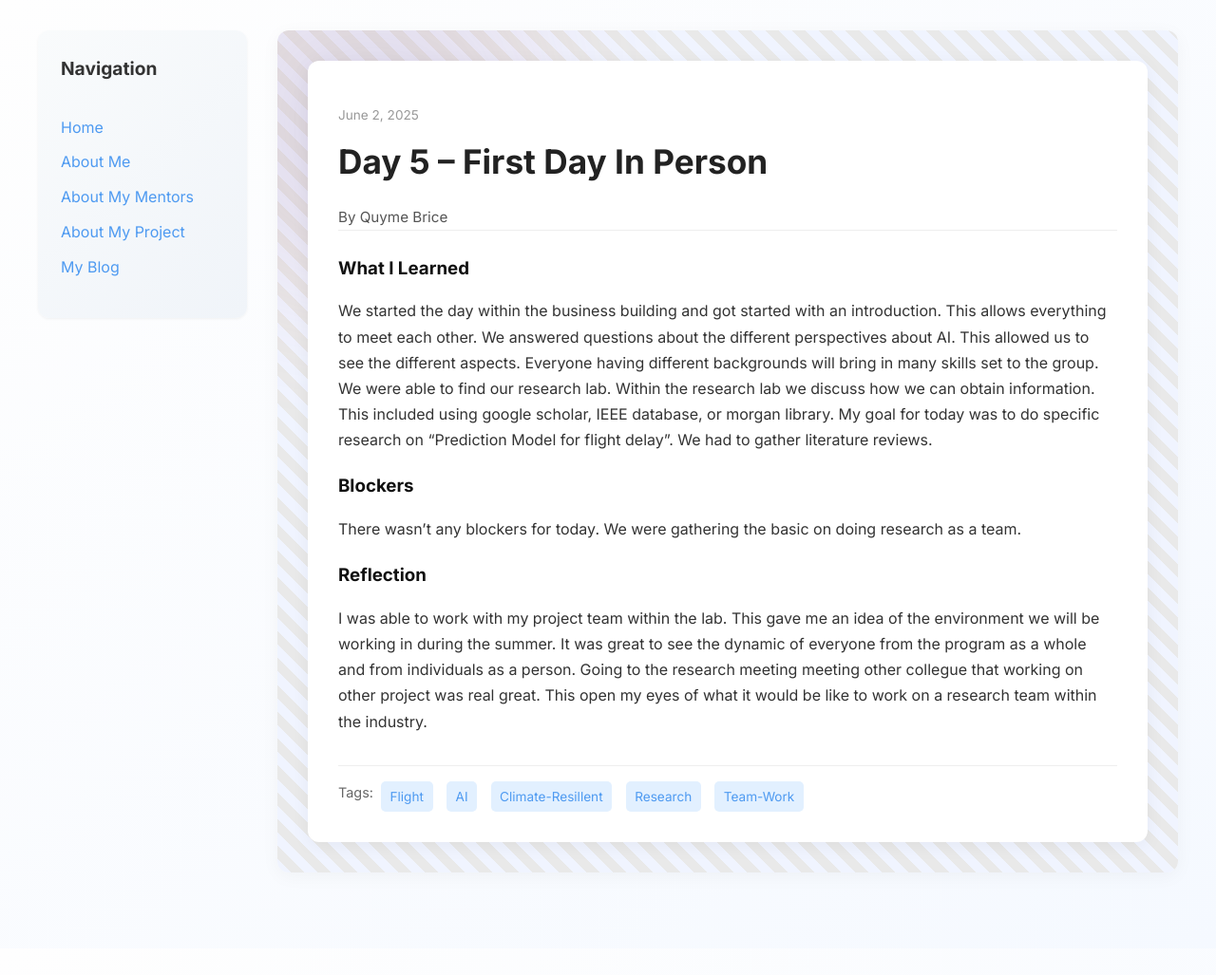
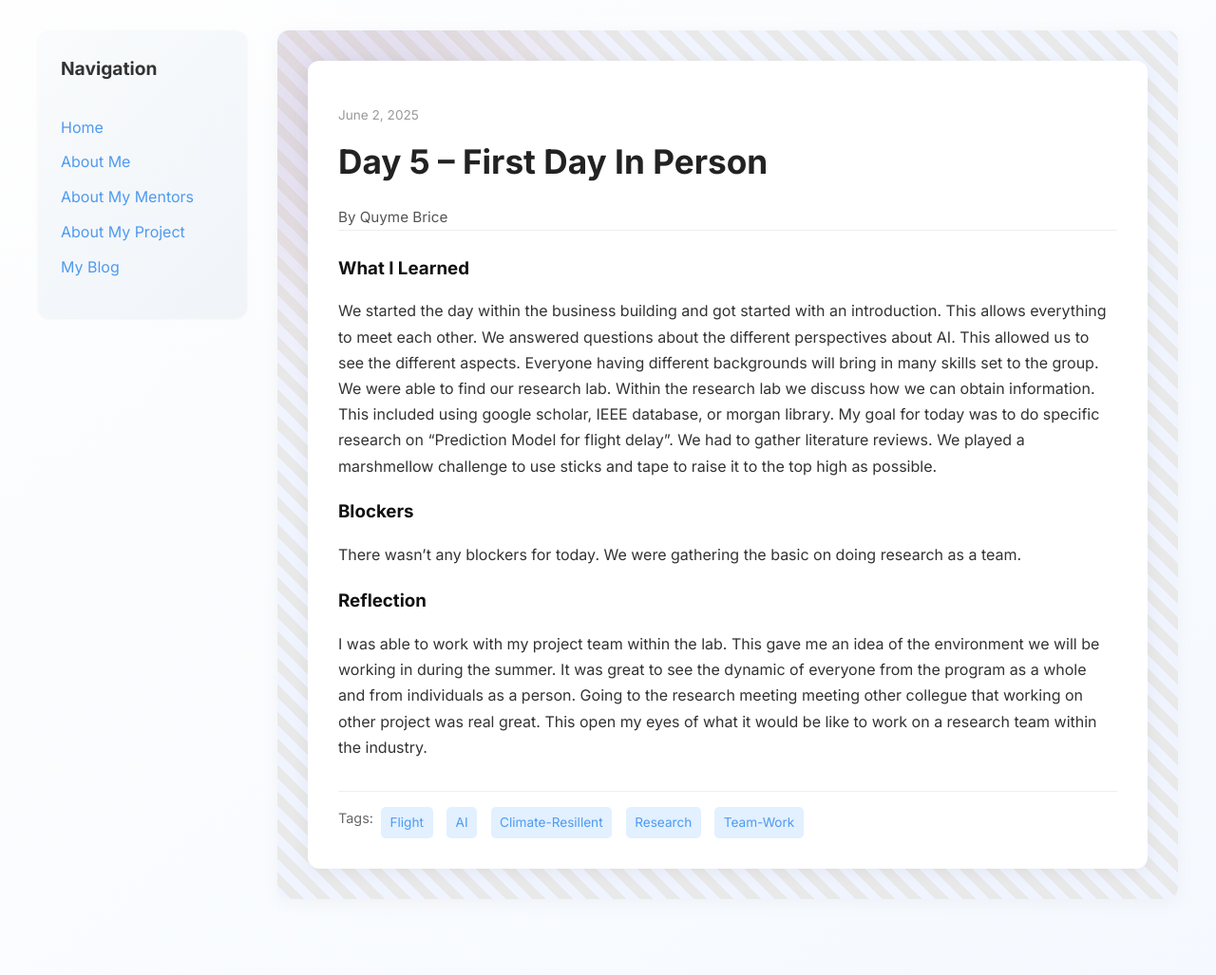
Before and after one commit to Qubri2/Qubri2.github.io, a Jekyll site: the page built from _posts/2025-06-02-day-5.md, in a window 1280 px wide. Shown: the whole page at 95% size. Built offline with Jekyll 4.4.1, drawn with Linux system fonts in a browser that asks for light colours; before the commit the page ends 999 px from its top, so only the background shows below that.

Commit message:
Update 2025-06-02-day-5.md

```diff
--- a/_posts/2025-06-02-day-5.md
+++ b/_posts/2025-06-02-day-5.md
@@ -7,7 +7,7 @@ permalink: /day5.html
 tags: ["Flight", "AI", "Climate-Resillent", "Research", "Team-Work"]
 
 what_i_learned: |
-  We started the day within the business building and got started with an introduction. This allows everything to meet each other. We answered questions about the different perspectives about AI. This allowed us to see the different aspects. Everyone having different backgrounds will bring in many skills set to the group. We were able to find our research lab. Within the research lab we discuss how we can obtain information. This included using google scholar, IEEE database, or morgan library. My goal for today was to do specific research on “Prediction Model for flight delay”. We had to gather literature reviews.
+  We started the day within the business building and got started with an introduction. This allows everything to meet each other. We answered questions about the different perspectives about AI. This allowed us to see the different aspects. Everyone having different backgrounds will bring in many skills set to the group. We were able to find our research lab. Within the research lab we discuss how we can obtain information. This included using google scholar, IEEE database, or morgan library. My goal for today was to do specific research on “Prediction Model for flight delay”. We had to gather literature reviews. We played a marshmellow challenge to use sticks and tape to raise it to the top high as possible.
 
 
 
```
